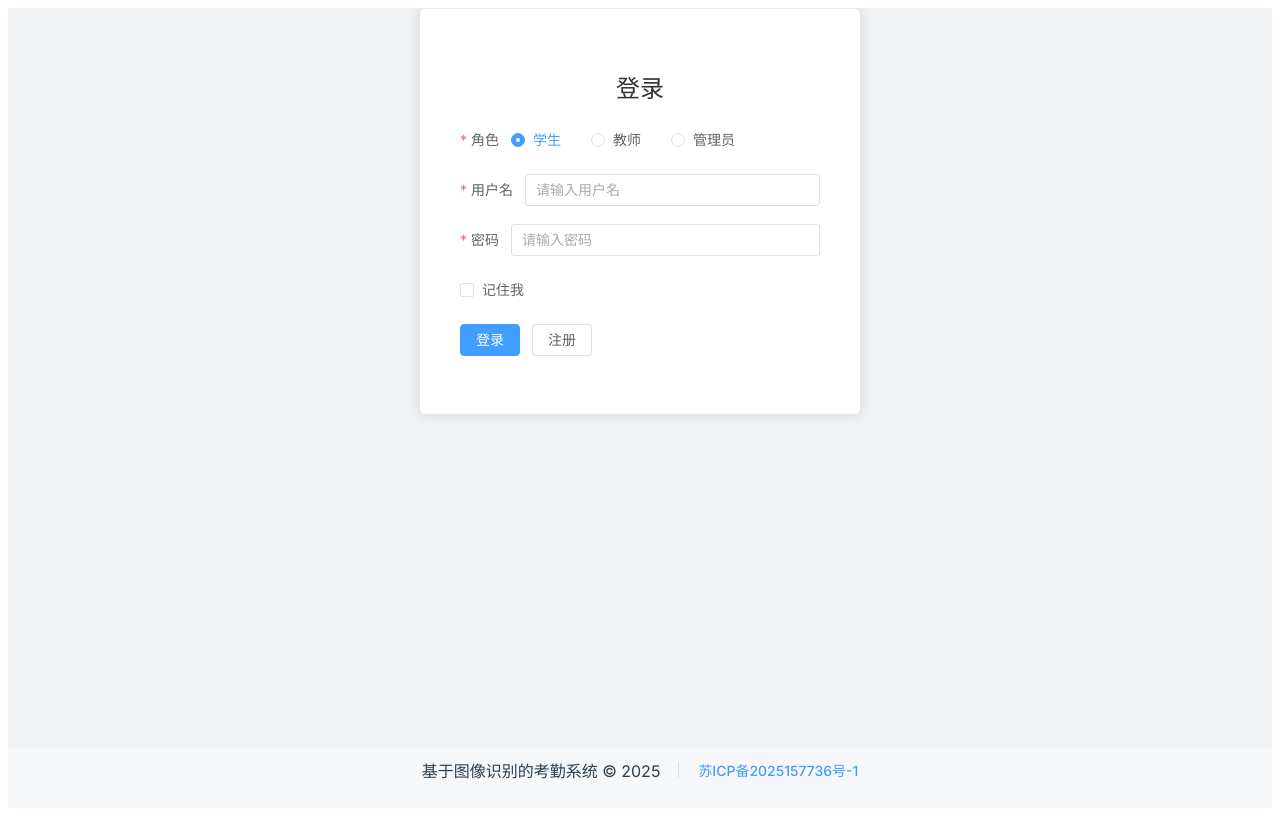
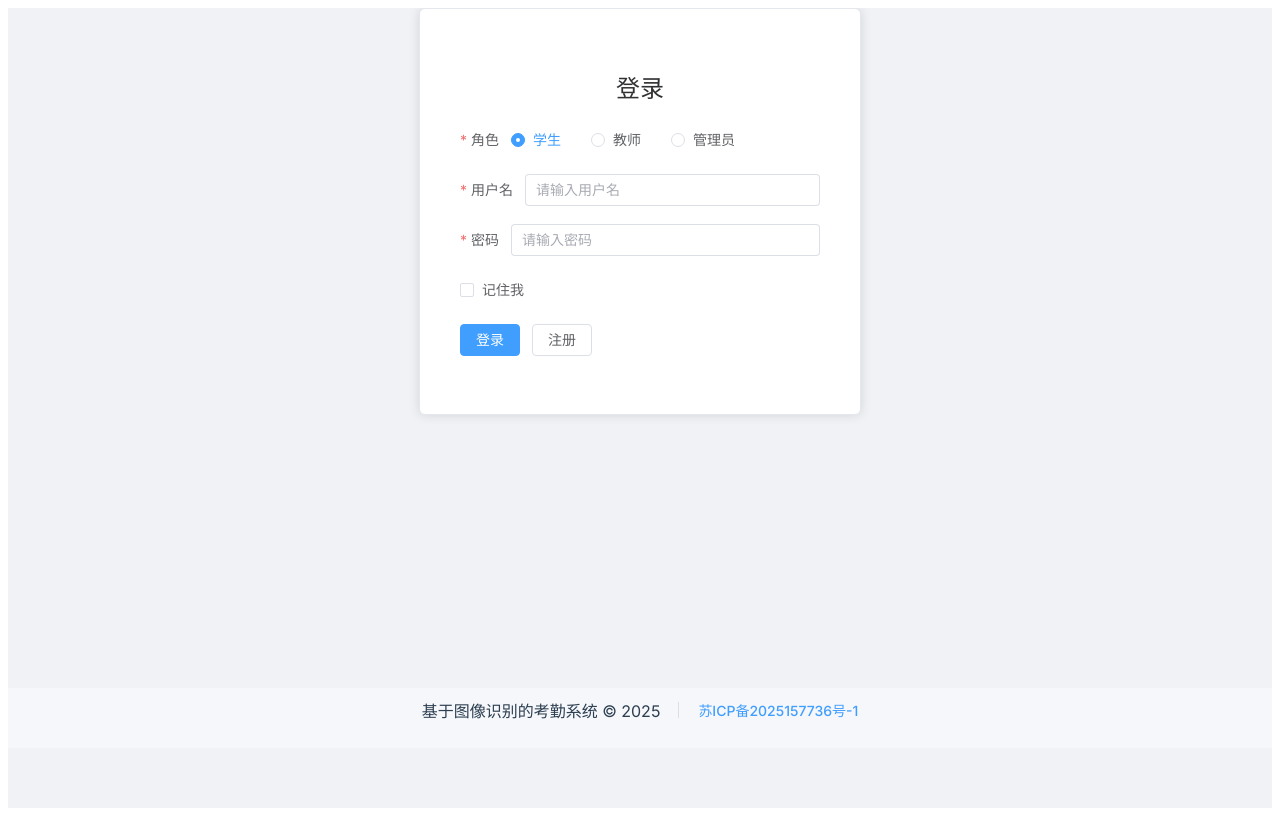
Before and after one commit to Huanswurst/Playground, a Vue app: page /login in a window 1280 px wide. Built offline with nearby package versions, Linux system fonts and the light colour scheme.

Commit message:
优化全局样式，调整代码和登录页面的边距与填充，确保视觉效果一致

```diff
--- a/src/App.vue
+++ b/src/App.vue
@@ -38,6 +38,10 @@ body {
 code, .number {
   font-family: var(--font-secondary);
   font-weight: 500;
+  margin: 0;
+  padding: 0;
+  height: 100%;
+  overflow: hidden;
 }
 
 /* 响应式字体大小 */
--- a/src/views/login.vue
+++ b/src/views/login.vue
@@ -191,7 +191,7 @@ export default {
   align-items: center;
   min-height: 100vh;
   position: relative;
-  /*padding-bottom: 60px;*/
+  padding-bottom: 60px;
   background: #f0f2f5; /* 增加微背景色 */
   overflow: hidden;    /* 为视觉效果做准备 */
 }
@@ -223,14 +223,18 @@ export default {
 
 /* 底部样式 */
 .footer {
-  margin-top: auto;
-  position: static;
+  margin-top: auto;      /* 自动将 footer 推到底部 */
+  position: relative;
   width: 100%;
   text-align: center;
   padding: 10px 0;
   background-color: #f5f7fa;
 }
-
+:root {
+  margin: 0;
+  padding: 0;
+  overflow: hidden;
+}
 .footer-content {
   display: flex;
   justify-content: center;
```
